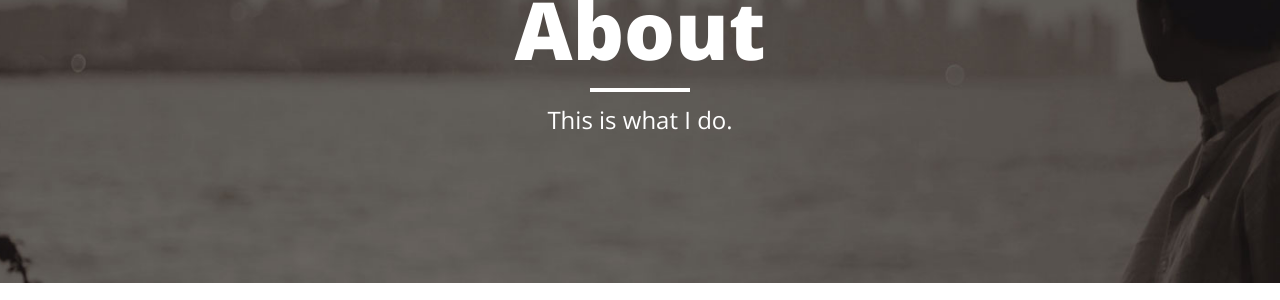
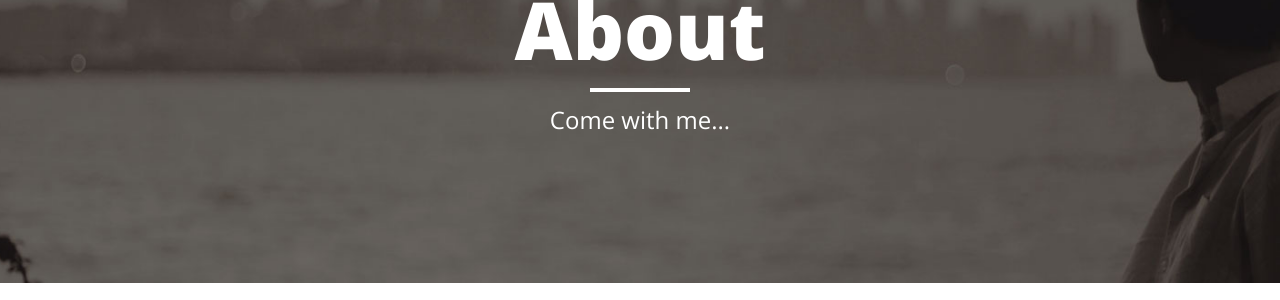
Before and after one commit to fotoetienne/johnarthurspalding, a Jekyll site: the page built from about.md, in a window 1280 px wide. Shown: the part 165-465 px from the top of the page. Built offline with Jekyll 4.4.1, drawn with Linux system fonts in a browser that asks for light colours; nearby versions of some CDN libraries.

Commit message:
Updated about.md

```diff
--- a/about.md
+++ b/about.md
@@ -1,7 +1,7 @@
 ---
 layout: page
 title: About
-description: This is what I do.
+description: Come with me...
 "header-img": "img/about-bg.jpg"
 published: true
 ---
```
